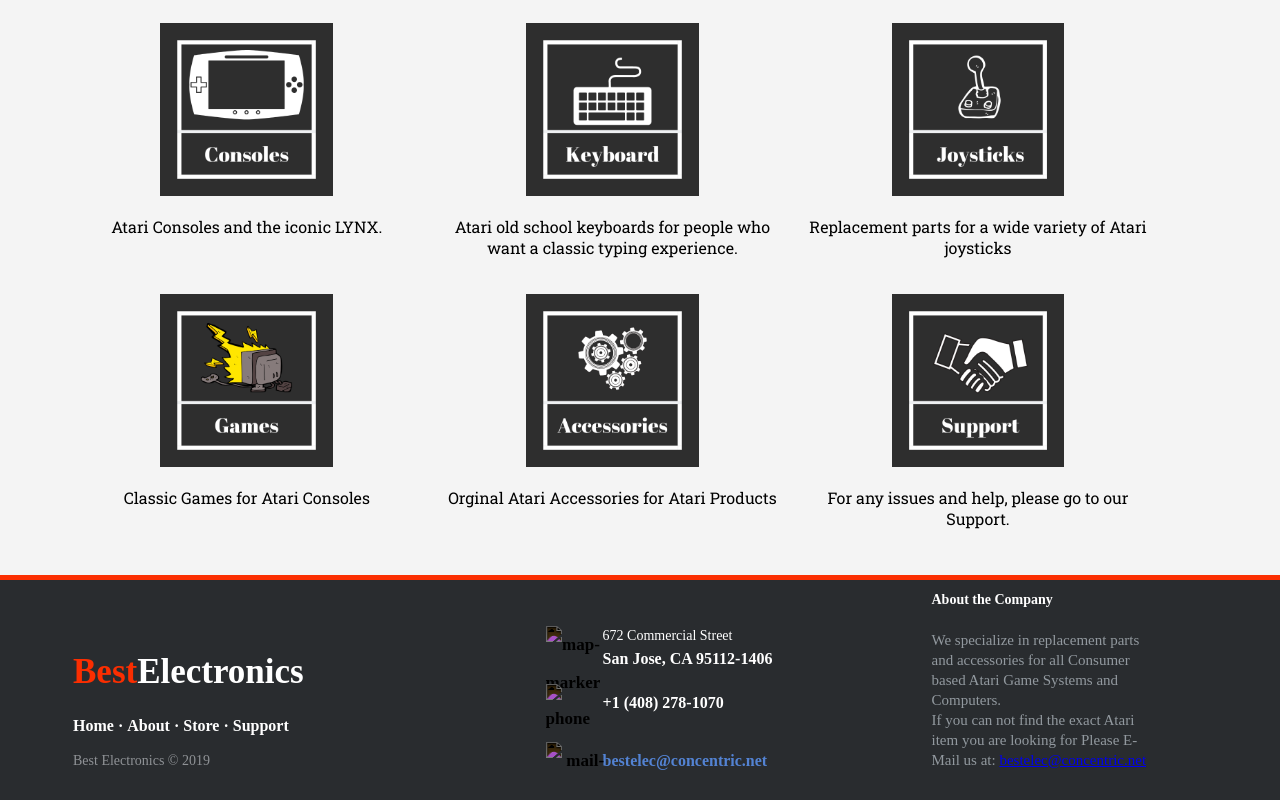
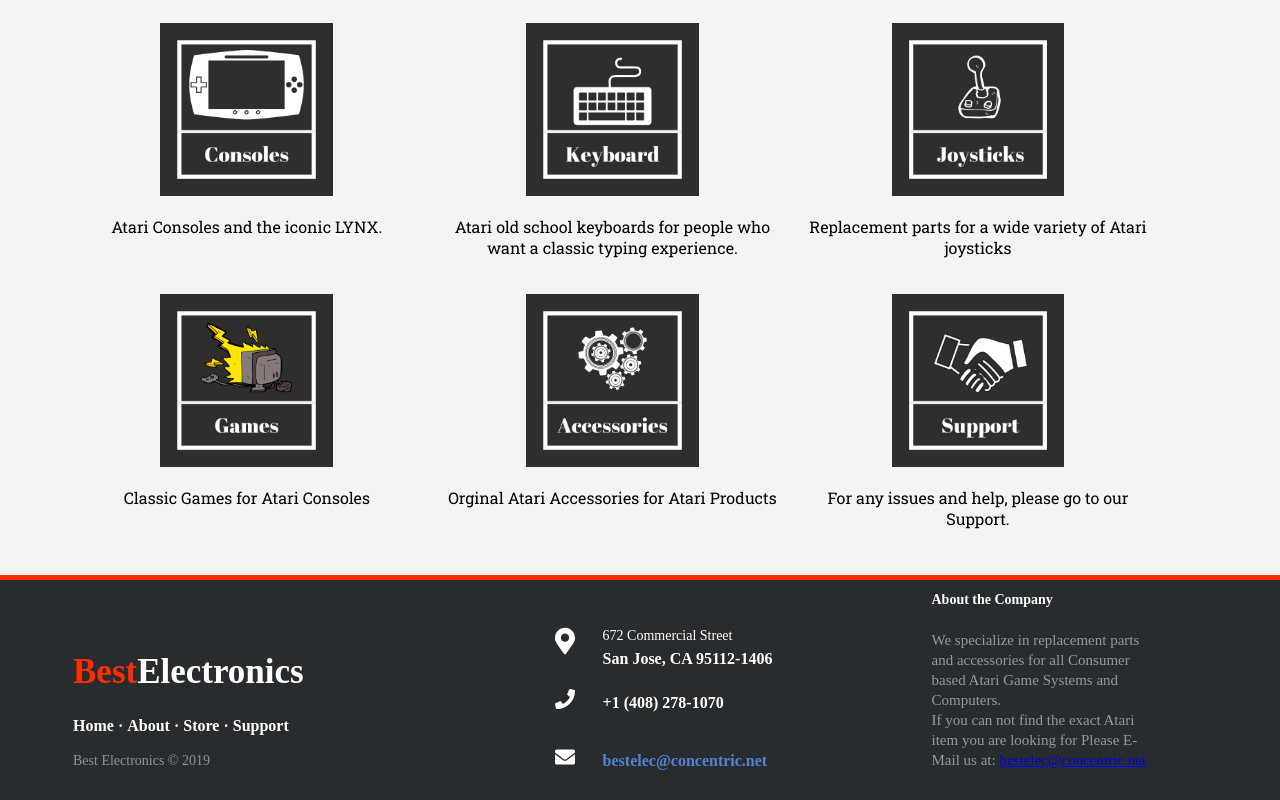
Before and after one commit to benjaminjacobreji/Best-Electronics-Website-Redesign, a plain HTML site: page index.html in a window 1280 px wide. Shown: the part 555-1355 px from the top of the page. Drawn offline with Linux system fonts and the light colour scheme; the site is published under a folder, as on GitHub Pages, so addresses that start at the root find nothing.

Commit message:
Update index.html

```diff
--- a/index.html
+++ b/index.html
@@ -99,15 +99,15 @@
       </div>
       <div class="footer-center">
         <div>
-          <i class="fa"><img src="/img/icons/map-marker.svg" alt="map-marker"></i>
+          <i class="fa"><img src="img/icons/map-marker.svg" alt="map-marker"></i>
           <p><span>672 Commercial Street</span>San Jose, CA 95112-1406</p>
         </div>
         <div>
-          <i class="fa"><img src="/img/icons/phone.svg" alt="phone"></i>
+          <i class="fa"><img src="img/icons/phone.svg" alt="phone"></i>
           <p>+1 (408) 278-1070</p>
         </div>
         <div>
-          <i class="fa"><img src="/img/icons/envelope.svg" alt="mail-envelope"></i>
+          <i class="fa"><img src="img/icons/envelope.svg" alt="mail-envelope"></i>
           <p><a href="mailto:bestelec@concentric.net">bestelec@concentric.net</a></p>
         </div>
       </div>
```
